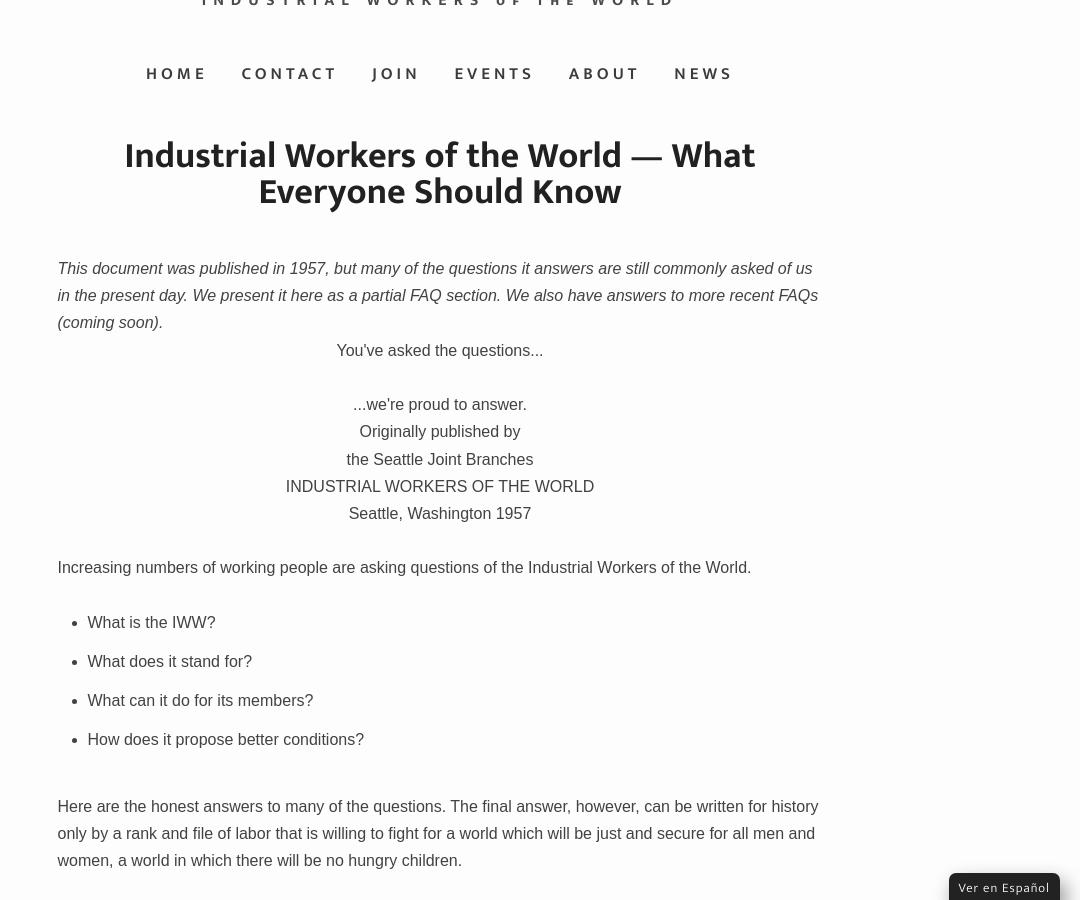
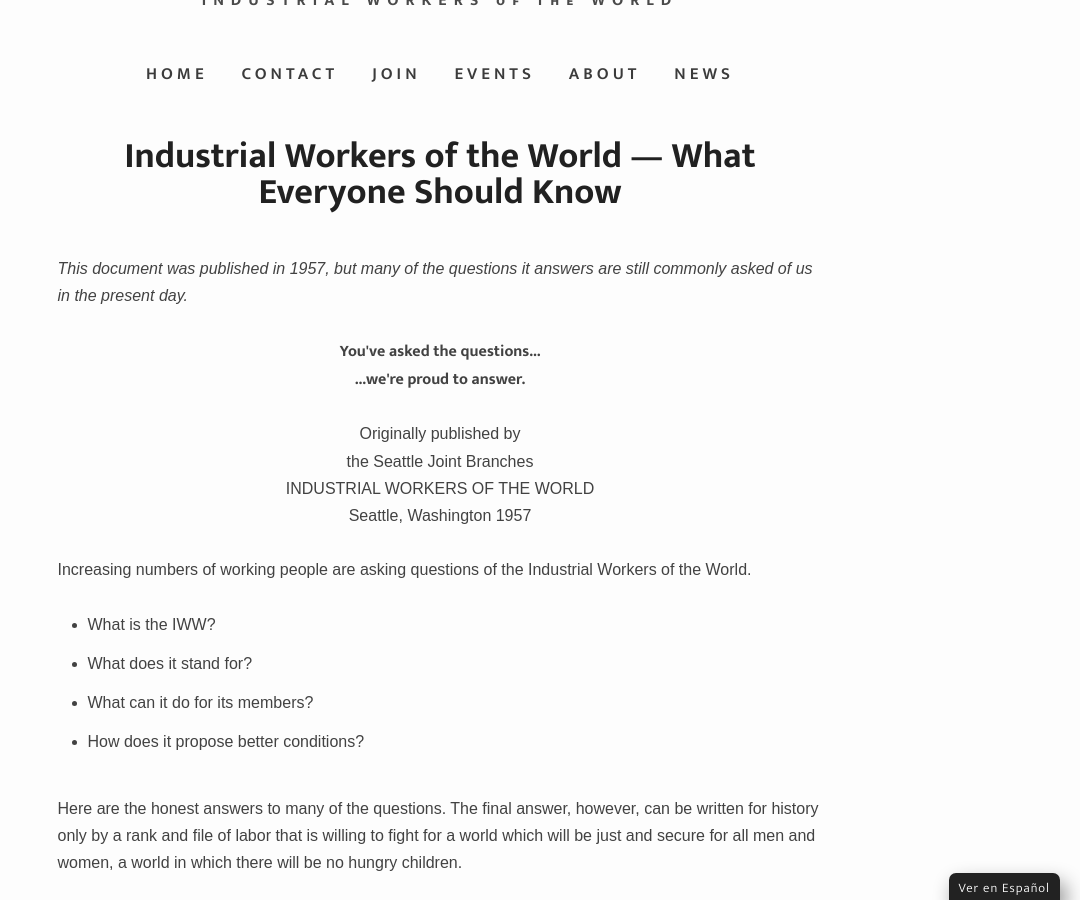
Before and after one commit to IWW-NYC-GMB/iww.nyc, a Jekyll site: the page built from literature/what-everyone-should-know.html, in a window 1280 px wide and 900 px high, scrolled down 559 px. Shown: the whole window, without its empty margins (200-1280 px from the left). Built offline with Jekyll 4.4.1, drawn with Linux system fonts in a browser that asks for light colours; some web fonts are replaced.

Commit message:
Update what-everyone-should-know.html

```diff
--- a/literature/what-everyone-should-know.html
+++ b/literature/what-everyone-should-know.html
@@ -4,9 +4,9 @@
 permalink: /1957-faq/
 heading: true
 ---
-<p><em>This document was published in 1957, but many of the questions it answers are still commonly asked of us in the present day. We present it here as a partial FAQ section. We also have answers to more recent FAQs (coming soon).</em></p>
-<p style="text-align:center;">You've asked the questions...</p><br>
-<p style="text-align:center;">...we're proud to answer.</p>
+<p><em>This document was published in 1957, but many of the questions it answers are still commonly asked of us in the present day.</em></p><br>
+<p style="text-align:center;"><strong>You've asked the questions...</strong></p>
+<p style="text-align:center;"><strong>...we're proud to answer.</strong></p><br>
 <p style="text-align:center;">Originally published by</p>
 <p style="text-align:center;">the Seattle Joint Branches</p>
 <p style="text-align:center;">INDUSTRIAL WORKERS OF THE WORLD</p>
```
